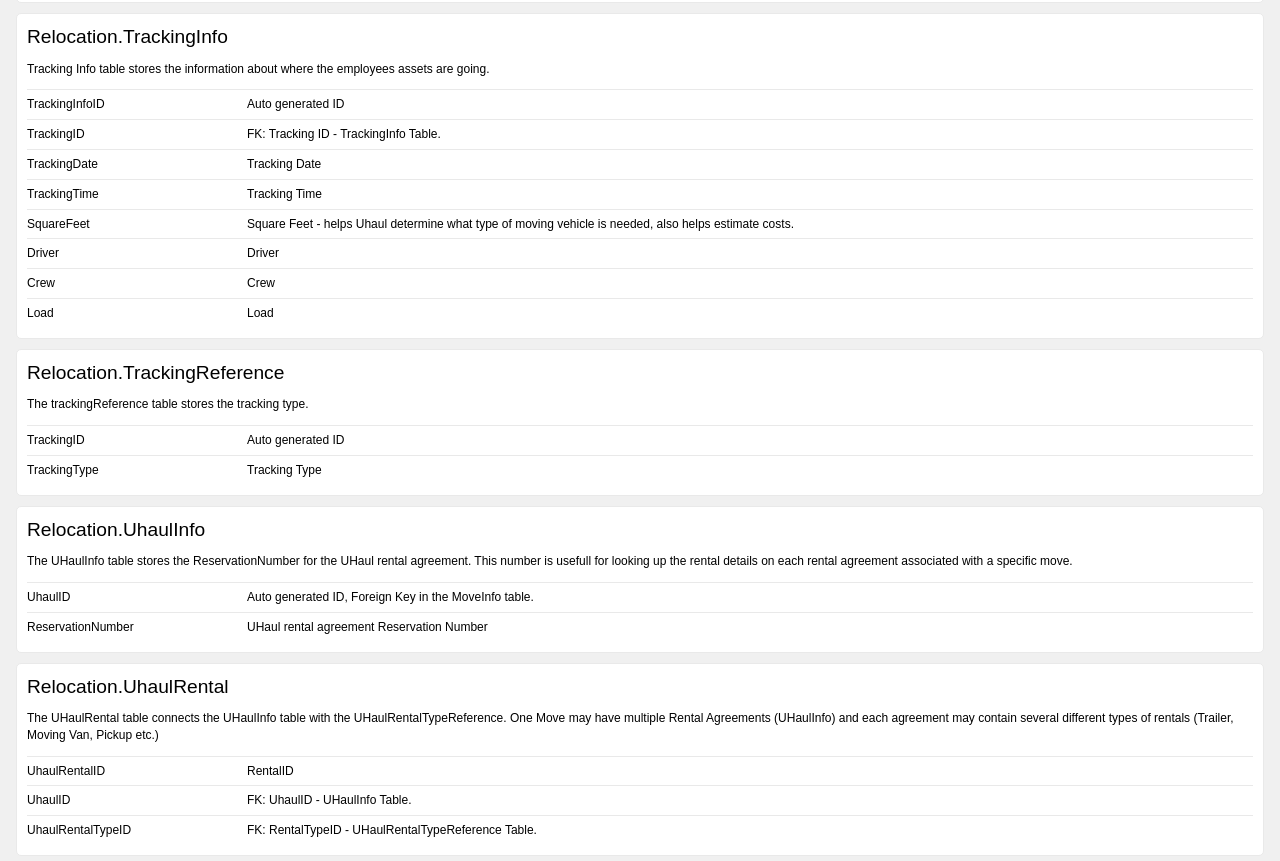
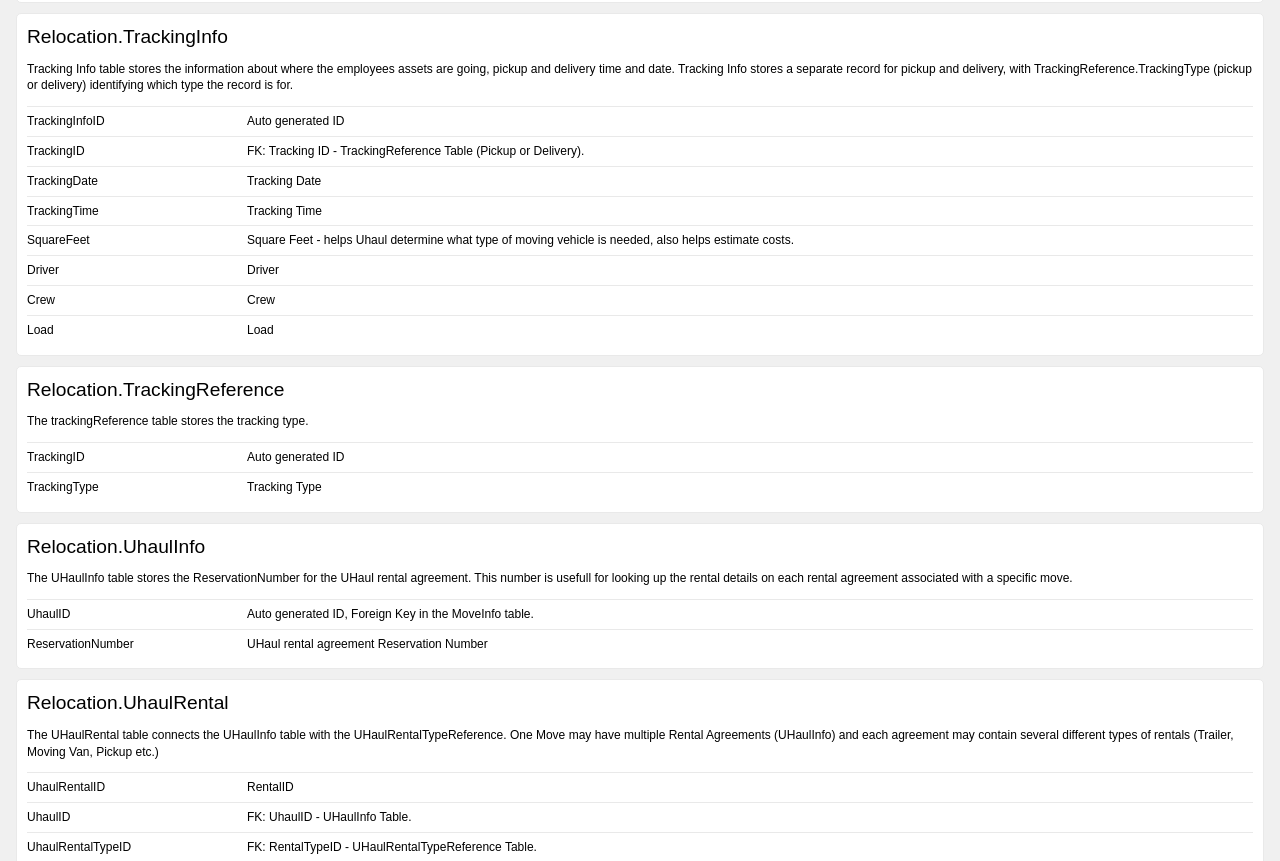
Before and after one commit to saylor/RelocationDB, a plain HTML site: page index.html in a window 1280 px wide. Shown: the part 4607-5468 px from the top of the page. Drawn offline with Linux system fonts and the light colour scheme.

Commit message:
Update Relocation.TrackingInfo description

```diff
--- a/index.html
+++ b/index.html
@@ -540,7 +540,8 @@ To facilitate data entry the epmloyee is first looked up in the Personnel Databa
           </div>
           <div class="object">
             <h3>Relocation.TrackingInfo</h3>
-            <div class="comment"><p>Tracking Info table stores the information about where the employees assets are going.</p>
+            <div class="comment"><p>Tracking Info table stores the information about where the employees assets are going, pickup and delivery time and date.
+Tracking Info stores a separate record for pickup and delivery, with TrackingReference.TrackingType (pickup or delivery) identifying which type the record is for.</p>
 </div>
             <div class="attributes">
               <div class="attribute">
@@ -549,7 +550,7 @@ To facilitate data entry the epmloyee is first looked up in the Personnel Databa
               </div>
               <div class="attribute">
                 <div class="attributeName">TrackingID</div>
-                <div class="attributeComment">FK: Tracking ID - TrackingInfo Table.</div>
+                <div class="attributeComment">FK: Tracking ID - TrackingReference Table (Pickup or Delivery).</div>
               </div>
               <div class="attribute">
                 <div class="attributeName">TrackingDate</div>
```
